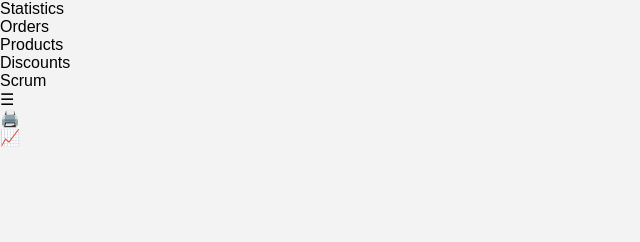
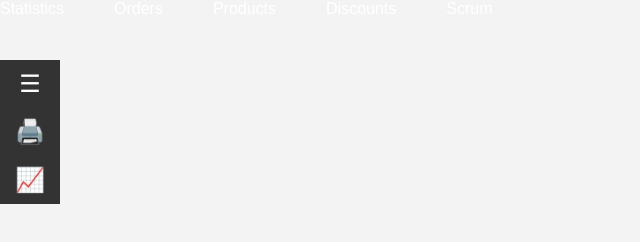
Before and after one commit to alvaroyay/Interfaces-2024-2025, a plain HTML site: page PROYECTOUNIDAD2/Práctica2_Álvaro_García_Martín.html in a window 1280 px wide. Shown: the whole page, without its empty margins (0-640 px from the left). Drawn offline with Linux system fonts and the light colour scheme.

Commit message:
Práctica2_Álvaro_García_Martín.html

```diff
--- a/PROYECTOUNIDAD2/Práctica2_Álvaro_García_Martín.html
+++ b/PROYECTOUNIDAD2/Práctica2_Álvaro_García_Martín.html
@@ -8,19 +8,19 @@
 </head>
 <body>
     <header class="header">
-        <nav class="navbar">
-            <div class="nav-item">Statistics</div>
-            <div class="nav-item">Orders</div>
-            <div class="nav-item">Products</div>
-            <div class="nav-item">Discounts</div>
-            <div class="nav-item">Scrum</div>
+        <nav class="barranavegacion">
+            <div class="barranavegacion-item">Statistics</div>
+            <div class="barranavegacion-item">Orders</div>
+            <div class="barranavegacion-item">Products</div>
+            <div class="barranavegacion-item">Discounts</div>
+            <div class="barranavegacion-item">Scrum</div>
         </nav>
     </header>
 
-    <aside class="sidebar">
-        <div class="sidebar-item">☰</div>
-        <div class="sidebar-item">🖨️</div>
-        <div class="sidebar-item">📈</div>
+    <aside class="barralateral">
+        <div class="barralateral-item">☰</div> <!-- ICONOS PROVISIONALES PARA VER COMO QUEDA -->
+        <div class="barralateral-item">🖨️</div>
+        <div class="barralateral-item">📈</div>
     </aside>
 </body>
 </html>
```
